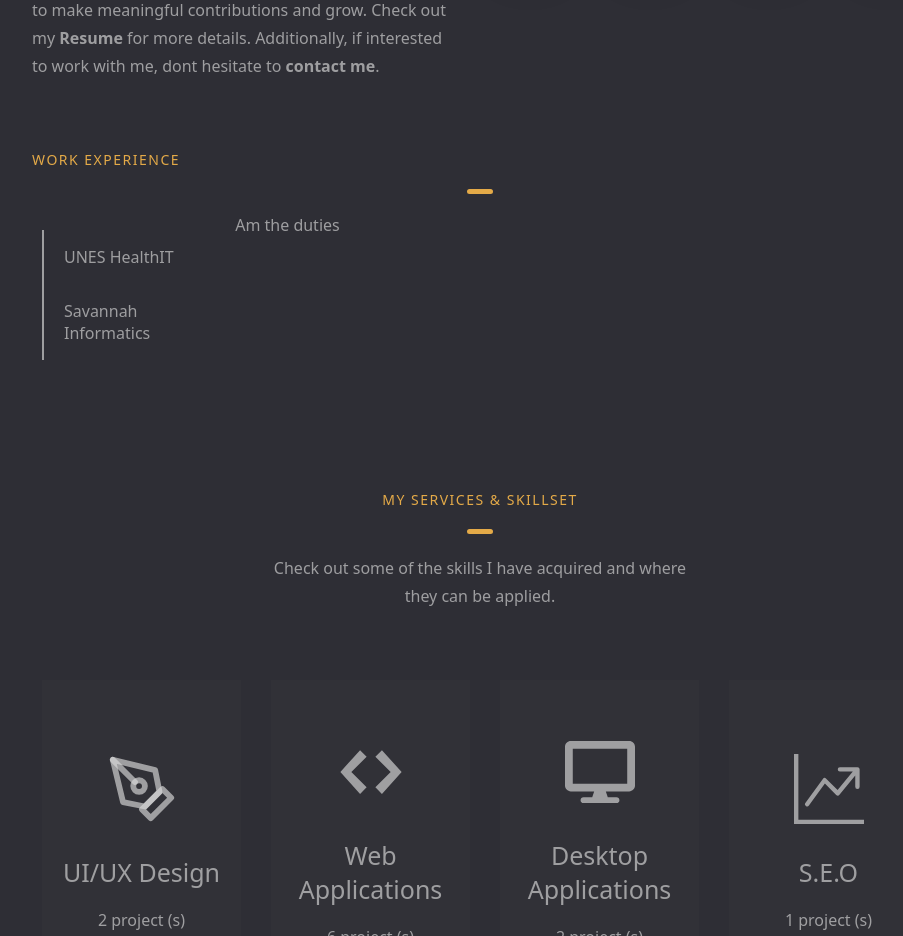
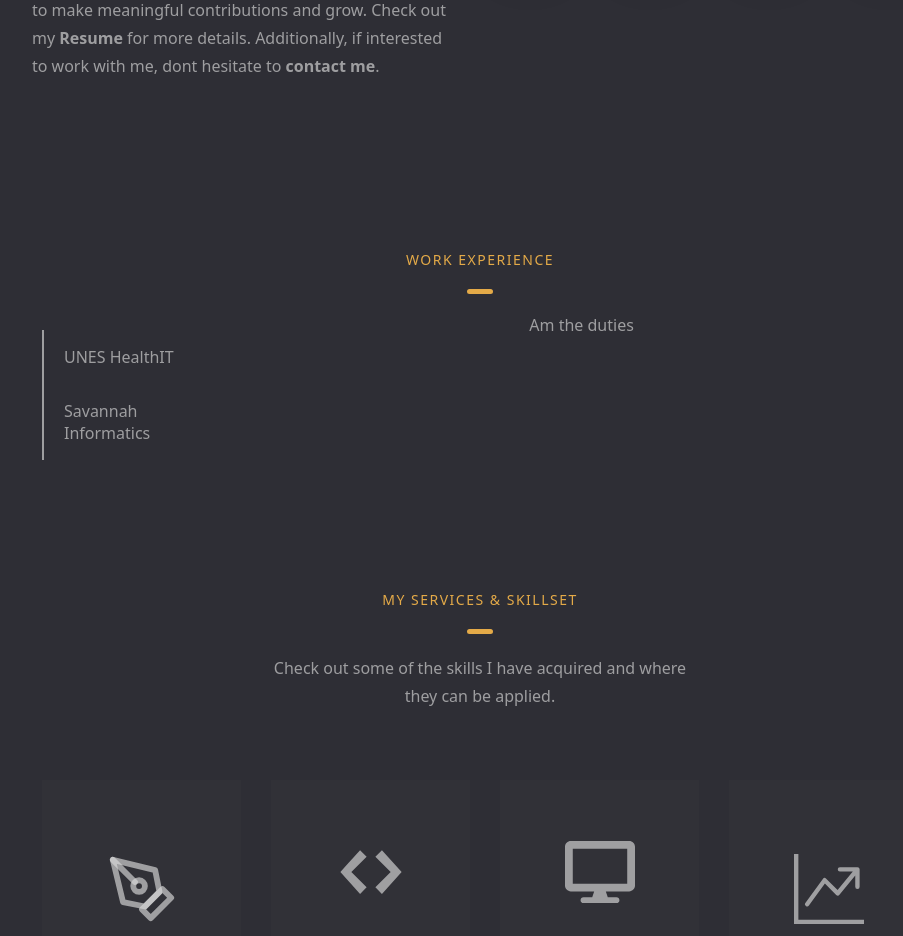
Before and after one commit to 1wes/Wes-Portfolio, a React (Create React App) app: page /#/ in a window 1280 px wide. Shown: the part 1360-2296 px from the top of the page, without its empty margins (160-1063 px from the left). Built offline with nearby package versions, Linux system fonts and the light colour scheme; no server answers.

Commit message:
center work content

```diff
--- a/src/components/services.css
+++ b/src/components/services.css
@@ -2,7 +2,7 @@
     height: 100%;
 }
 
-.services-content, .portfolio-content, .contact-content, .about-content{
+.services-content, .portfolio-content, .contact-content, .about-content, .work-content{
     display: block;
     padding-top: 100px;
     justify-content: center;
```
